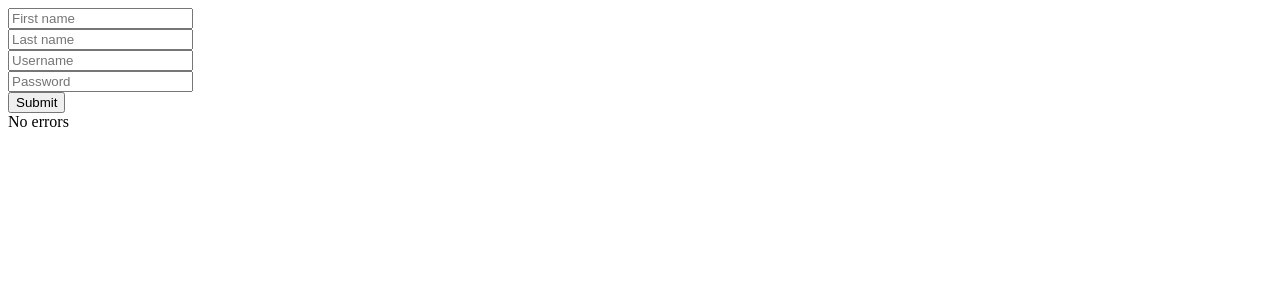
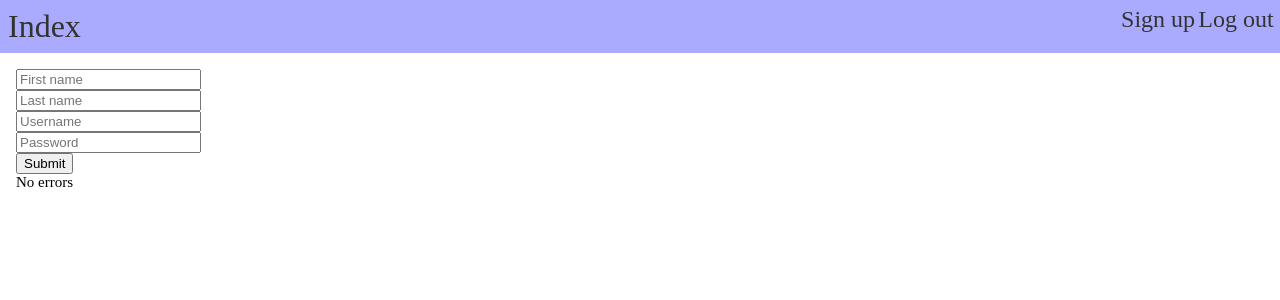
Before and after one commit to nalek0/test-messanger-public, a Flask app: page /auth/signup in a window 1280 px wide. Shown: the top 300 px of the page. Run offline with Flask 2, Linux system fonts and the light colour scheme; parts of the project's set-up code (start-up, migrations or seed data) failed here and were passed over.

Commit message:
base template

```diff
--- a/server/main.py
+++ b/server/main.py
@@ -8,7 +8,7 @@ main = Blueprint("main", __name__,
 
 @main.route("/")
 def index():
-    return "It's index!"
+    return render_template("index.html")
 
 
 @main.route("/profile")
--- /dev/null
+++ b/server/static/base.css
@@ -0,0 +1,67 @@
+:root {
+    --background-color: white;
+    --header-color: #aaf;
+
+    --text-color: black;
+
+    --link-color: #333;
+    --link-hover-color: #555;
+    --link-click-color: #222;
+
+    --font-size: 15px;
+}
+
+body {
+    padding: 0;
+    margin: 0;
+    background: var(--background-color);
+    color: var(--text-color);
+    font-size: var(--font-size);
+}
+
+header {
+    background: var(--header-color);
+
+    padding: 0.3rem;
+
+    display: flex;
+    flex-direction: row;
+    align-items: flex-start;
+    justify-content: space-between;
+}
+
+.top_part {
+    display: inline-block;
+
+    display: flex;
+    flex-direction: row;
+    align-items: flex-start;
+    align-content: flex-start;
+}
+
+.top_link.big {
+    font-size: 2rem;
+    margin: 0.2rem;
+}
+.top_link.small {
+    font-size: 1.5rem;
+    margin: 0.1rem;
+}
+
+a.link {
+    color: var(--link-color);
+    text-decoration: none;
+}
+a.link:hover {
+    color: var(--link-hover-color);
+    text-decoration: underlined;
+}
+a.link:active {
+    color: var(--link-click-color);
+    text-decoration: underlined;
+}
+
+content {
+    display: block;
+    margin: 1rem;
+}
--- a/server/templates/auth/signup.html
+++ b/server/templates/auth/signup.html
@@ -1,9 +1,10 @@
-<!DOCTYPE html>
-<html>
-<head>
-    <title>Signup</title>
-</head>
-<body>
+{% extends 'base.html' %}
+
+{% block title %}
+    Sign up
+{% endblock %}
+
+{% block content %}
     <form method="post">
         <input type="text" name="first_name" placeholder="First name" /> <br>
         <input type="text" name="last_name" placeholder="Last name" /> <br>
@@ -16,5 +17,4 @@
     {% else %}
         <div>Error: {{ error }}</div>
     {% endif %}
-</body>
-</html>
+{% endblock %}
--- /dev/null
+++ b/server/templates/base.html
@@ -0,0 +1,21 @@
+<!DOCTYPE html>
+<html>
+<head>
+    <title>{% block title %}{% endblock %}</title>
+    <link rel="stylesheet" href="{{ url_for('static', filename='base.css') }}">
+    {% block top_stylesheets %}{% endblock %}
+    {% block top_scripts %}{% endblock %}
+</head>
+<body>
+    <header>
+        <div class="top_part">
+            <span class="top_link big"><a href="/" class="link">Index</a></span>
+        </div>
+        <div class="top_part">
+            <span class="top_link small"><a href="/auth/signup" class="link">Sign up</a></span>
+            <span class="top_link small"><a href="/auth/logout" class="link">Log out</a></span>
+        </div>
+    </header>
+    <content>{% block content %}{% endblock %}</content>
+</body>
+</html>
```
Also changed, not shown: server/templates/auth/login.html (+8 -8 lines), server/templates/main/index.html (added, +9 -0 lines), server/templates/main/profile.html (+8 -9 lines).
